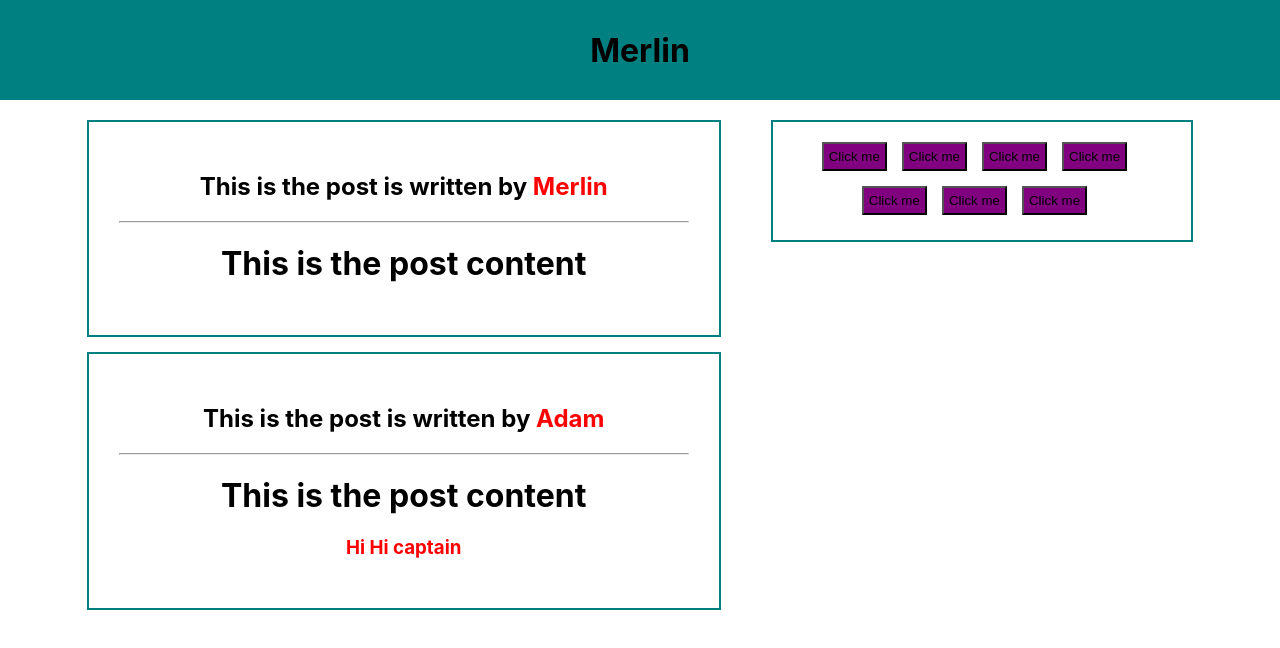
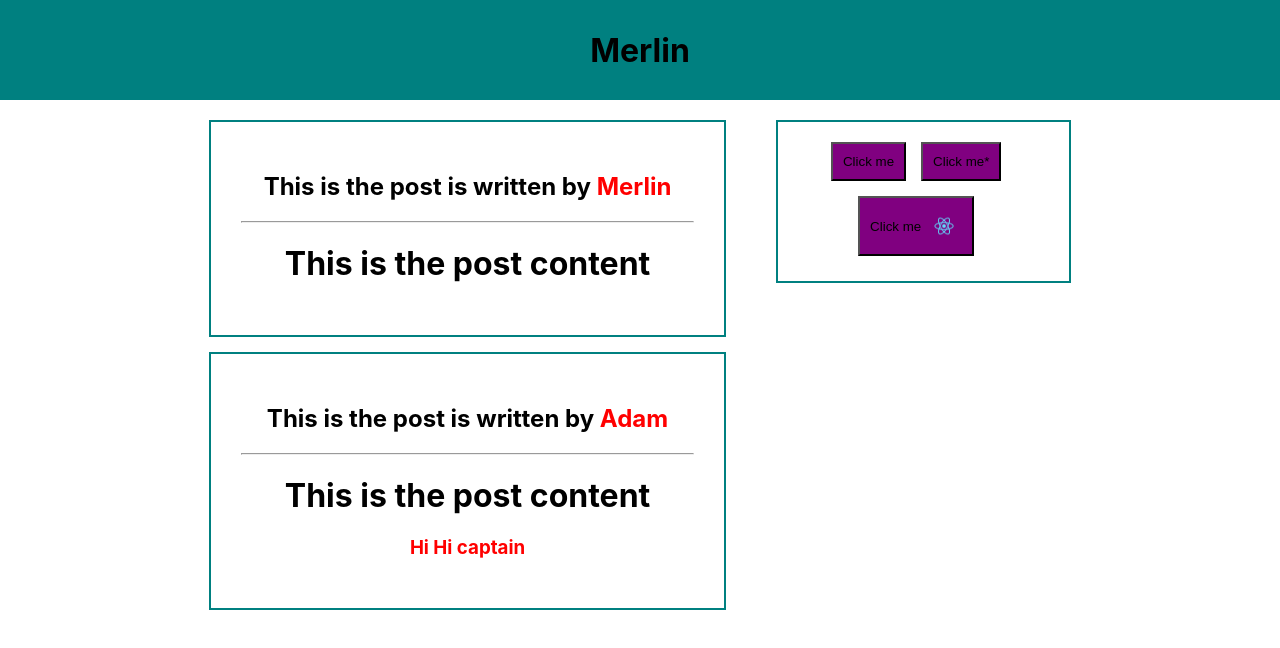
Before and after one commit to Xmerlin7/React, a React (Create React App) app in the folder first-project/: page / in a window 1280 px wide. Shown: the top 648 px of the page. Built offline with nearby package versions, Linux system fonts and the light colour scheme.

Commit message:
Refactor App.js, posts.css, and sideBar.css to update styling and add link to Seif Merlin in header

```diff
--- a/first-project/src/App.js
+++ b/first-project/src/App.js
@@ -13,7 +13,7 @@ function App() {
         {/* container that has two divs */}
         <div style={{ display: "flex", gap: "50px", alignItems: "flex-start" }}>
           {/* posts div */}
-          <div style={{ width: "60%" }}>
+          <div style={{flexShrink: "0", minWidth: "60%" }}>
             <Post name="Merlin" />
             <Post name="Adam">
               <h3 style={{ color: namee === "Adam" ? "green" : "red" }}>Hi Hi captain</h3>
--- a/first-project/src/posts.css
+++ b/first-project/src/posts.css
@@ -4,5 +4,6 @@
     border-width: 2px;
     padding: 30px;
     margin-bottom: 15px;
+    flex-shrink: 0;
 
 }
--- a/first-project/src/sideBar.css
+++ b/first-project/src/sideBar.css
@@ -15,8 +15,10 @@
 }
 .tagButton {
     background-color: purple;
-
+    display: flex;
+    align-items: center;
     margin-bottom: 15px;
     margin-right: 15px;
-    padding: 5px;
+    padding: 10px;
+    gap: 5px;
 }
--- a/first-project/src/sideBar.js
+++ b/first-project/src/sideBar.js
@@ -1,16 +1,23 @@
 import './sideBar.css'
 import TagButton from './tagButton'
 export default function SideBar() {
+    const img = {
+        width : "20px",
+        margin: "8px",
+
+
+    }
 
     return (
         <div className='sidebar'>
             <TagButton />
-            <TagButton />
-            <TagButton />
-            <TagButton />
-            <TagButton />
-            <TagButton />
-            <TagButton />
+            <TagButton >
+                *
+            </TagButton>
+            <TagButton >
+                <img style={img}
+                src='logo192.png' alt='hi'></img>
+            </TagButton>
 
         </div>
     )
--- a/first-project/src/tagButton.js
+++ b/first-project/src/tagButton.js
@@ -1,5 +1,12 @@
-export default function TagButton(){
+
+export default function TagButton({ children }) {
     return (
-        <button className="tagButton">Click me</button>
+        <>
+
+            <button className="tagButton">
+                Click me
+                {children}
+                </button>
+        </>
     )
 }
```
Also changed, not shown: first-project/src/logo192.png (added).
